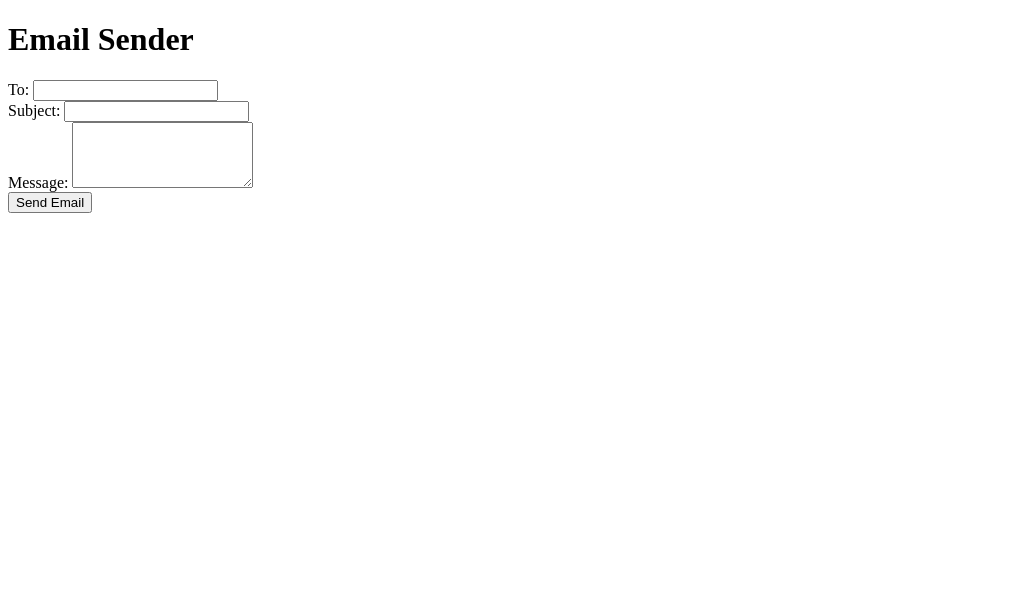
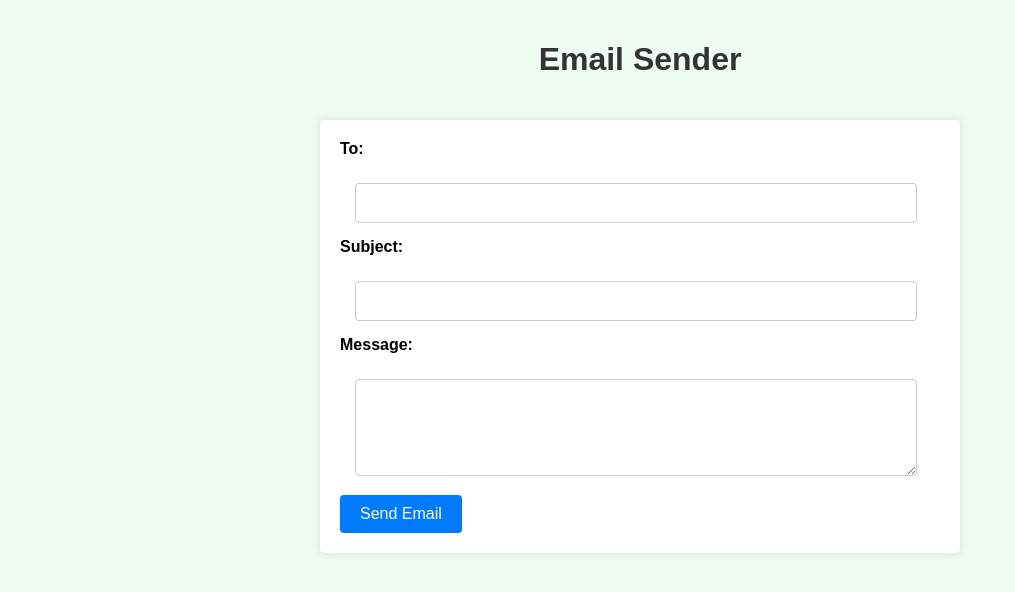
Before and after one commit to vaidiksharma111/MassEmailSender, a website: page public/index.html in a window 1280 px wide. Shown: the whole page, without its empty margins (0-1015 px from the left). Drawn offline with Linux system fonts and the light colour scheme.

Commit message:
sending first email

```diff
--- a/package.json
+++ b/package.json
@@ -12,6 +12,7 @@
   "dependencies": {
     "body-parser": "^1.20.2",
     "express": "^4.18.2",
-    "nodemailer": "^6.9.5"
+    "nodemailer": "^6.9.5",
+    "nodemon": "^3.0.1"
   }
 }
--- a/public/index.html
+++ b/public/index.html
@@ -6,6 +6,64 @@
   <meta charset="UTF-8">
   <meta name="viewport" content="width=device-width, initial-scale=1.0">
   <title>Email Sender</title>
+  <style>
+    body {
+      font-family: Arial, sans-serif;
+      background-color: #edfbf1;
+      margin: 0;
+      padding: 0;
+    }
+
+    h1 {
+      text-align: center;
+      padding: 20px;
+      color: #333;
+    }
+
+    form {
+      background-color: #fff;
+      max-width: 600px;
+      margin: 0 auto;
+      padding: 20px;
+      border-radius: 5px;
+      box-shadow: 0 0 10px rgba(0, 0, 0, 0.1);
+    }
+
+    label {
+      display: block;
+      margin-bottom: 10px;
+      font-weight: bold;
+    }
+
+    input[type="email"],
+    input[type="text"],
+    textarea {
+      width: 90%;
+      padding: 10px;
+      margin: 15px;
+      border: 1px solid #ccc;
+      border-radius: 4px;
+      font-size: 16px;
+    }
+
+    textarea {
+      height: 75px;
+    }
+
+    button[type="submit"] {
+      background-color: #007BFF;
+      color: #fff;
+      border: none;
+      padding: 10px 20px;
+      border-radius: 4px;
+      font-size: 16px;
+      cursor: pointer;
+    }
+
+    button[type="submit"]:hover {
+      background-color: #0056b3;
+    }
+  </style>
 </head>
 <body>
   <h1>Email Sender</h1>
```
Also changed, not shown: app.js (+13 -8 lines), public/success.html (added, +44 -0 lines), 1 other file.
